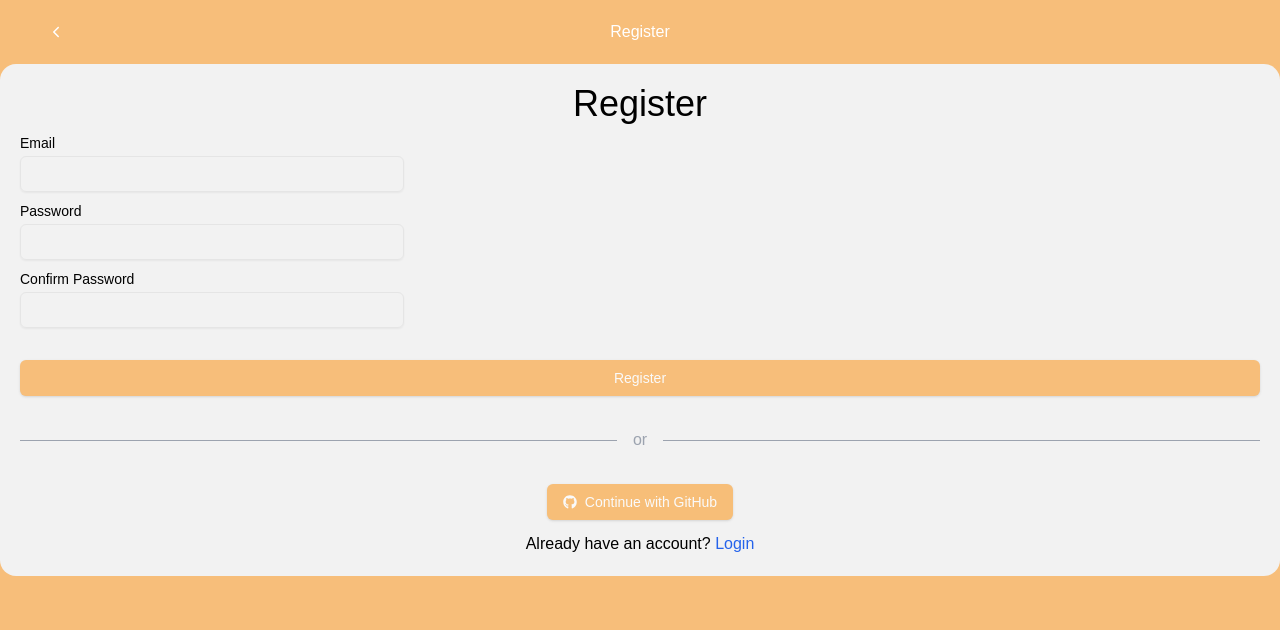
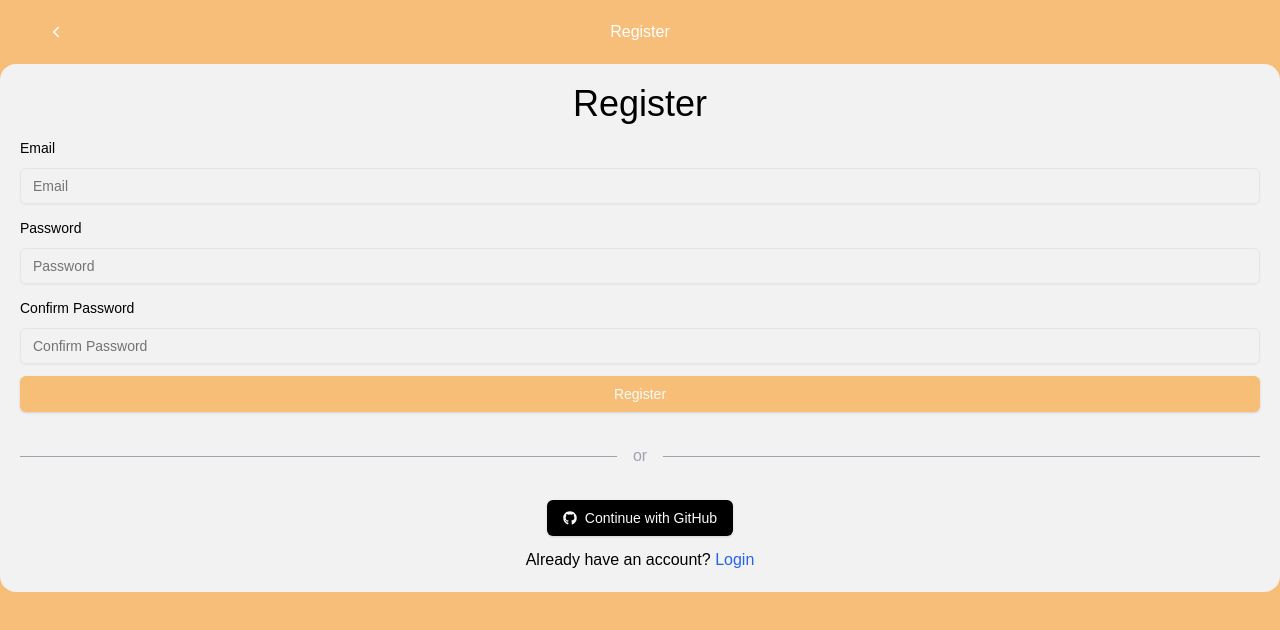
Before and after one commit to stardustgd/SmartPetFeeder, a Next.js app: page /register in a window 1280 px wide. Shown: the top 630 px of the page. Built offline with nearby package versions, Linux system fonts and the light colour scheme.

Commit message:
implement form validation

```diff
--- a/app/login/page.tsx
+++ b/app/login/page.tsx
@@ -1,35 +1,84 @@
+'use client'
+
+import Link from 'next/link'
+import { useForm } from 'react-hook-form'
+import { z } from 'zod'
+import { zodResolver } from '@hookform/resolvers/zod'
+import { FaGithub } from 'react-icons/fa'
+
 import NavBar from '@/components/ui/NavBar'
-import Link from 'next/link'
-import { FaGithub } from 'react-icons/fa'
-import { Label } from '@/components/ui/label'
+import { Button } from '@/components/ui/button'
+import {
+  Form,
+  FormControl,
+  FormField,
+  FormItem,
+  FormLabel,
+  FormMessage,
+} from '@/components/ui/form'
 import { Input } from '@/components/ui/input'
-import { Button } from '@/components/ui/button'
+import { LoginSchema } from '@/schema'
 
 export default function LoginPage() {
+  const form = useForm<z.infer<typeof LoginSchema>>({
+    resolver: zodResolver(LoginSchema),
+    defaultValues: {
+      email: '',
+      password: '',
+    },
+  })
+
+  function onSubmit(values: z.infer<typeof LoginSchema>) {
+    console.log(values)
+  }
+
   return (
     <>
       <NavBar title="Login" showArrow={true} />
       <div className="flex flex-col items-center gap-3 px-5 py-5 w-screen h-fit rounded-2xl bg-[#F2F2F2] text-black">
         <h1 className="text-4xl">Sign In</h1>
-        <form className="w-full space-y-3 pb-5">
-          <div className="grid w-full max-w-sm items-center gap-1.5">
-            <Label>Username</Label>
-            <Input type="email" />
-          </div>
-          <div className="grid w-full max-w-sm items-center gap-1.5">
-            <Label>Password</Label>
-            <Input type="password" />
-          </div>
-        </form>
-        <Button className="bg-[#F7BE7A] hover:bg-[#DA8359] w-full">
-          Login
-        </Button>
-        <div className="w-full relative flex py-5 items-center">
+        <Form {...form}>
+          <form
+            onSubmit={form.handleSubmit(onSubmit)}
+            className="w-full space-y-3 pb-5"
+          >
+            <FormField
+              control={form.control}
+              name="email"
+              render={({ field }) => (
+                <FormItem>
+                  <FormLabel>Username</FormLabel>
+                  <FormControl>
+                    <Input type="email" placeholder="Email" {...field} />
+                  </FormControl>
+                  <FormMessage />
+                </FormItem>
+              )}
+            />
+            <FormField
+              control={form.control}
+              name="password"
+              render={({ field }) => (
+                <FormItem>
+                  <FormLabel>Password</FormLabel>
+                  <FormControl>
+                    <Input type="password" placeholder="Password" {...field} />
+                  </FormControl>
+                  <FormMessage />
+                </FormItem>
+              )}
+            />
+            <Button type="submit" className="w-full">
+              Login
+            </Button>
+          </form>
+        </Form>
+        <div className="w-full relative flex pb-5 items-center">
           <div className="flex-grow border-t border-gray-400"></div>
           <span className="flex-shrink mx-4 text-gray-400">or</span>
           <div className="flex-grow border-t border-gray-400"></div>
         </div>
-        <Button className="flex gap-2">
+        <Button className="flex gap-2 bg-black">
           <FaGithub />
           Continue with GitHub
         </Button>
--- a/app/register/page.tsx
+++ b/app/register/page.tsx
@@ -1,39 +1,101 @@
+'use client'
+
+import Link from 'next/link'
+import { useForm } from 'react-hook-form'
+import { z } from 'zod'
+import { zodResolver } from '@hookform/resolvers/zod'
+import { FaGithub } from 'react-icons/fa'
+
 import NavBar from '@/components/ui/NavBar'
-import Link from 'next/link'
-import { FaGithub } from 'react-icons/fa'
-import { Label } from '@/components/ui/label'
+import { Button } from '@/components/ui/button'
+import {
+  Form,
+  FormControl,
+  FormField,
+  FormItem,
+  FormLabel,
+  FormMessage,
+} from '@/components/ui/form'
 import { Input } from '@/components/ui/input'
-import { Button } from '@/components/ui/button'
+import { RegisterSchema } from '@/schema'
 
 export default function RegisterPage() {
+  const form = useForm<z.infer<typeof RegisterSchema>>({
+    resolver: zodResolver(RegisterSchema),
+    defaultValues: {
+      email: '',
+      password: '',
+    },
+  })
+
+  function onSubmit(values: z.infer<typeof RegisterSchema>) {
+    console.log(values)
+  }
+
   return (
     <>
       <NavBar title="Register" showArrow={true} />
       <div className="flex flex-col items-center gap-3 px-5 py-5 w-screen h-fit rounded-2xl bg-[#F2F2F2] text-black">
         <h1 className="text-4xl">Register</h1>
-        <form className="w-full space-y-3 pb-5">
-          <div className="grid w-full max-w-sm items-center gap-1.5">
-            <Label>Email</Label>
-            <Input type="email" />
-          </div>
-          <div className="grid w-full max-w-sm items-center gap-1.5">
-            <Label>Password</Label>
-            <Input type="password" />
-          </div>
-          <div className="grid w-full max-w-sm items-center gap-1.5">
-            <Label>Confirm Password</Label>
-            <Input type="password" />
-          </div>
-        </form>
-        <Button className="bg-[#F7BE7A] hover:bg-[#DA8359] w-full">
-          Register
-        </Button>
-        <div className="w-full relative flex py-5 items-center">
+        <Form {...form}>
+          <form
+            onSubmit={form.handleSubmit(onSubmit)}
+            className="w-full space-y-3 pb-5"
+          >
+            <FormField
+              control={form.control}
+              name="email"
+              render={({ field }) => (
+                <FormItem>
+                  <FormLabel>Email</FormLabel>
+                  <FormControl>
+                    <Input type="email" placeholder="Email" {...field} />
+                  </FormControl>
+                  <FormMessage />
+                </FormItem>
+              )}
+            />
+            <FormField
+              control={form.control}
+              name="password"
+              render={({ field }) => (
+                <FormItem>
+                  <FormLabel>Password</FormLabel>
+                  <FormControl>
+                    <Input type="password" placeholder="Password" {...field} />
+                  </FormControl>
+                  <FormMessage />
+                </FormItem>
+              )}
+            />
+            <FormField
+              control={form.control}
+              name="confirmPassword"
+              render={({ field }) => (
+                <FormItem>
+                  <FormLabel>Confirm Password</FormLabel>
+                  <FormControl>
+                    <Input
+                      type="password"
+                      placeholder="Confirm Password"
+                      {...field}
+                    />
+                  </FormControl>
+                  <FormMessage />
+                </FormItem>
+              )}
+            />
+            <Button type="submit" className="w-full">
+              Register
+            </Button>
+          </form>
+        </Form>
+        <div className="w-full relative flex pb-5 items-center">
           <div className="flex-grow border-t border-gray-400"></div>
           <span className="flex-shrink mx-4 text-gray-400">or</span>
           <div className="flex-grow border-t border-gray-400"></div>
         </div>
-        <Button className="flex gap-2">
+        <Button className="flex gap-2 bg-black">
           <FaGithub />
           Continue with GitHub
         </Button>
--- /dev/null
+++ b/components/ui/form.tsx
@@ -0,0 +1,178 @@
+"use client"
+
+import * as React from "react"
+import * as LabelPrimitive from "@radix-ui/react-label"
+import { Slot } from "@radix-ui/react-slot"
+import {
+  Controller,
+  ControllerProps,
+  FieldPath,
+  FieldValues,
+  FormProvider,
+  useFormContext,
+} from "react-hook-form"
+
+import { cn } from "@/lib/utils"
+import { Label } from "@/components/ui/label"
+
+const Form = FormProvider
+
+type FormFieldContextValue<
+  TFieldValues extends FieldValues = FieldValues,
+  TName extends FieldPath<TFieldValues> = FieldPath<TFieldValues>
+> = {
+  name: TName
+}
+
+const FormFieldContext = React.createContext<FormFieldContextValue>(
+  {} as FormFieldContextValue
+)
+
+const FormField = <
+  TFieldValues extends FieldValues = FieldValues,
+  TName extends FieldPath<TFieldValues> = FieldPath<TFieldValues>
+>({
+  ...props
+}: ControllerProps<TFieldValues, TName>) => {
+  return (
+    <FormFieldContext.Provider value={{ name: props.name }}>
+      <Controller {...props} />
+    </FormFieldContext.Provider>
+  )
+}
+
+const useFormField = () => {
+  const fieldContext = React.useContext(FormFieldContext)
+  const itemContext = React.useContext(FormItemContext)
+  const { getFieldState, formState } = useFormContext()
+
+  const fieldState = getFieldState(fieldContext.name, formState)
+
+  if (!fieldContext) {
+    throw new Error("useFormField should be used within <FormField>")
+  }
+
+  const { id } = itemContext
+
+  return {
+    id,
+    name: fieldContext.name,
+    formItemId: `${id}-form-item`,
+    formDescriptionId: `${id}-form-item-description`,
+    formMessageId: `${id}-form-item-message`,
+    ...fieldState,
+  }
+}
+
+type FormItemContextValue = {
+  id: string
+}
+
+const FormItemContext = React.createContext<FormItemContextValue>(
+  {} as FormItemContextValue
+)
+
+const FormItem = React.forwardRef<
+  HTMLDivElement,
+  React.HTMLAttributes<HTMLDivElement>
+>(({ className, ...props }, ref) => {
+  const id = React.useId()
+
+  return (
+    <FormItemContext.Provider value={{ id }}>
+      <div ref={ref} className={cn("space-y-2", className)} {...props} />
+    </FormItemContext.Provider>
+  )
+})
+FormItem.displayName = "FormItem"
+
+const FormLabel = React.forwardRef<
+  React.ElementRef<typeof LabelPrimitive.Root>,
+  React.ComponentPropsWithoutRef<typeof LabelPrimitive.Root>
+>(({ className, ...props }, ref) => {
+  const { error, formItemId } = useFormField()
+
+  return (
+    <Label
+      ref={ref}
+      className={cn(error && "text-destructive", className)}
+      htmlFor={formItemId}
+      {...props}
+    />
+  )
+})
+FormLabel.displayName = "FormLabel"
+
+const FormControl = React.forwardRef<
+  React.ElementRef<typeof Slot>,
+  React.ComponentPropsWithoutRef<typeof Slot>
+>(({ ...props }, ref) => {
+  const { error, formItemId, formDescriptionId, formMessageId } = useFormField()
+
+  return (
+    <Slot
+      ref={ref}
+      id={formItemId}
+      aria-describedby={
+        !error
+          ? `${formDescriptionId}`
+          : `${formDescriptionId} ${formMessageId}`
+      }
+      aria-invalid={!!error}
+      {...props}
+    />
+  )
+})
+FormControl.displayName = "FormControl"
+
+const FormDescription = React.forwardRef<
+  HTMLParagraphElement,
+  React.HTMLAttributes<HTMLParagraphElement>
+>(({ className, ...props }, ref) => {
+  const { formDescriptionId } = useFormField()
+
+  return (
+    <p
+      ref={ref}
+      id={formDescriptionId}
+      className={cn("text-[0.8rem] text-muted-foreground", className)}
+      {...props}
+    />
+  )
+})
+FormDescription.displayName = "FormDescription"
+
+const FormMessage = React.forwardRef<
+  HTMLParagraphElement,
+  React.HTMLAttributes<HTMLParagraphElement>
+>(({ className, children, ...props }, ref) => {
+  const { error, formMessageId } = useFormField()
+  const body = error ? String(error?.message) : children
+
+  if (!body) {
+    return null
+  }
+
+  return (
+    <p
+      ref={ref}
+      id={formMessageId}
+      className={cn("text-[0.8rem] font-medium text-destructive", className)}
+      {...props}
+    >
+      {body}
+    </p>
+  )
+})
+FormMessage.displayName = "FormMessage"
+
+export {
+  useFormField,
+  Form,
+  FormItem,
+  FormLabel,
+  FormControl,
+  FormDescription,
+  FormMessage,
+  FormField,
+}
--- /dev/null
+++ b/schema/index.ts
@@ -0,0 +1,33 @@
+import * as z from 'zod'
+
+export const RegisterSchema = z
+  .object({
+    email: z
+      .string()
+      .min(1, { message: 'Please enter an email address' })
+      .email({
+        message: 'Please enter a valid email address',
+      }),
+    password: z.string().min(1, { message: 'Password is required.' }).min(6, {
+      message: 'Password must be at least 6 characters long.',
+    }),
+    confirmPassword: z
+      .string()
+      .min(1, { message: 'Please confirm your password.' })
+      .min(6, {
+        message: 'Password must be at least 6 characters long.',
+      }),
+  })
+  .refine((data) => data.password === data.confirmPassword, {
+    message: 'Passwords do not match.',
+    path: ['confirmPassword'],
+  })
+
+export const LoginSchema = z.object({
+  email: z.string().min(1, { message: 'Please enter an email address' }).email({
+    message: 'Please enter a valid email address',
+  }),
+  password: z.string().min(6, {
+    message: 'Password must be at least 6 characters long.',
+  }),
+})
```
Also changed, not shown: package.json (+6 -3 lines), 1 other file (tests, documents, lock files or other folders).
